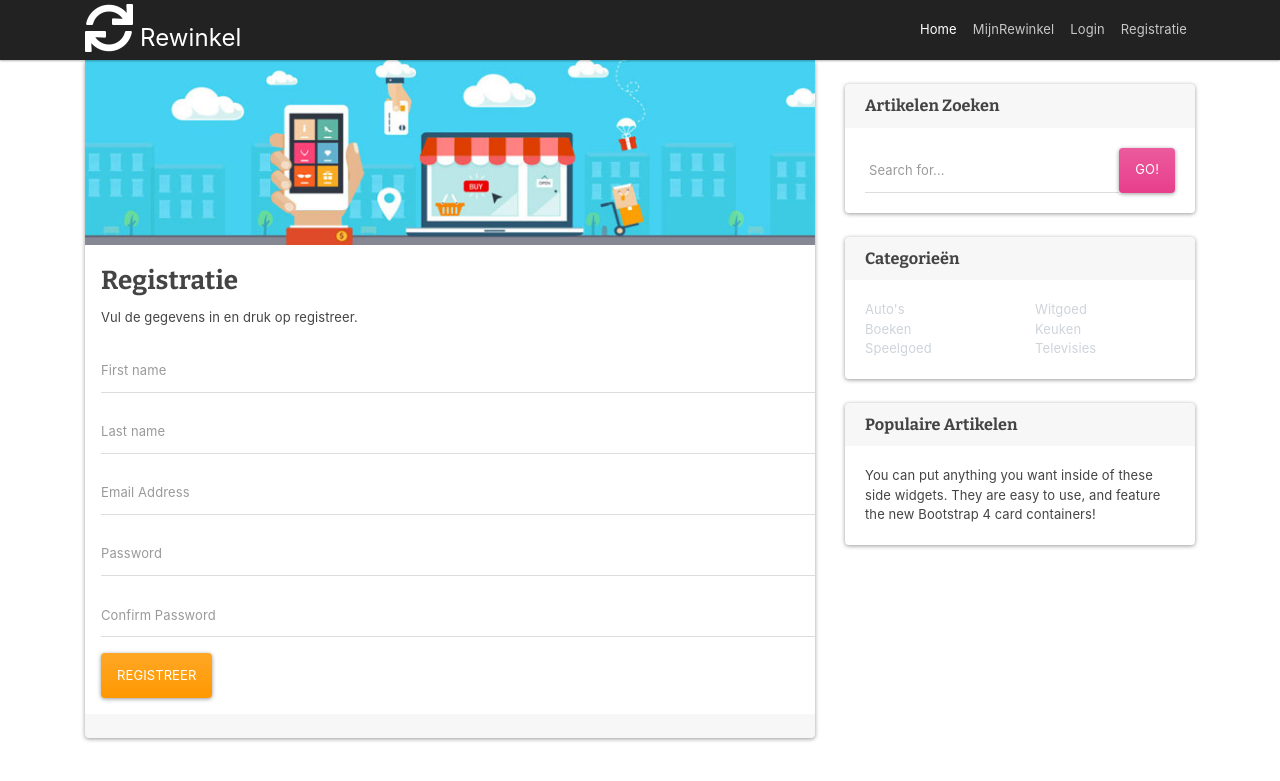
After one commit to BasvanEvelingen/Weekopdracht_6, a PHP site: page /registration.php in a window 1280 px wide. The commit adds this page. Shown: the top 781 px of the page. Run offline with PHP 8.4, Linux system fonts and the light colour scheme; some libraries are stand-ins or nearby versions; some web fonts are replaced.

Commit message:
Tweede commit diverse veranderingen

```diff
--- a/css/custom.css
+++ b/css/custom.css
@@ -2,3 +2,18 @@ h1, h2, h3, h4, h5, h6 {
     font-family: Bitter,sans-serif;
     font-weight: 700;
 }
+.topnavigatie {
+    max-height: 60px;
+    transition: top 0.3s;
+}
+body {
+    padding-top: 60px;
+  }
+  @media (max-width: 979px) {
+    body {
+      padding-top: 0px;
+    }
+  }
+.cbody {
+  padding-left: 1rem;
+}
--- a/includes/header.php
+++ b/includes/header.php
@@ -8,6 +8,7 @@
     <title>Rewinkel</title>
 
     <link href="https://fonts.googleapis.com/css?family=Bitter:400,400i,700" rel="stylesheet">
+    <link href="https://use.fontawesome.com/releases/v5.6.0/css/all.css" integrity="sha384-aOkxzJ5uQz7WBObEZcHvV5JvRW3TUc2rNPA7pe3AwnsUohiw1Vj2Rgx2KSOkF5+h" crossorigin="anonymous" rel="stylesheet">
     <link href="css/basmateria.css" rel="stylesheet">
     <link href="css/custom.css" rel="stylesheet">
 
--- a/includes/navigation.php
+++ b/includes/navigation.php
@@ -1,6 +1,6 @@
-<nav class="navbar navbar-expand-lg navbar-dark bg-dark fixed-top">
+<nav id="topnavbar" class="navbar navbar-expand-lg navbar-dark bg-dark fixed-top topnavigatie">
       <div class="container">
-        <a class="navbar-brand" href="#">Rewinkel</a>
+        <a class="navbar-brand" href="#"><i class="fas fa-sync fa-2x"></i> Rewinkel</a>
         <button class="navbar-toggler" type="button" data-toggle="collapse" data-target="#navbarResponsive" aria-controls="navbarResponsive" aria-expanded="false" aria-label="Toggle navigation">
           <span class="navbar-toggler-icon"></span>
         </button>
@@ -12,13 +12,13 @@
               </a>
             </li>
             <li class="nav-item">
-              <a class="nav-link" href="#">About</a>
+              <a class="nav-link" href="#">MijnRewinkel</a>
             </li>
             <li class="nav-item">
-              <a class="nav-link" href="#">Services</a>
+              <a class="nav-link" href="#">Login</a>
             </li>
             <li class="nav-item">
-              <a class="nav-link" href="#">Contact</a>
+              <a class="nav-link" href="registration.php">Registratie</a>
             </li>
           </ul>
         </div>
--- a/index.php
+++ b/index.php
@@ -16,10 +16,6 @@
 
         <!-- Blog Entries Column -->
         <div class="col-md-8">
-
-          <h1 class="my-4">Artikelen
-            <small>te koop</small>
-          </h1>
 
           <!-- Blog Post -->
           <div class="card mb-4">
--- /dev/null
+++ b/registration.php
@@ -0,0 +1,71 @@
+ <!-- header -->
+ <?php
+ include "includes/header.php";
+ ?>
+
+ <!-- Navigation -->
+  <?php
+  include "includes/navigation.php";
+  ?>
+
+
+    <!-- Page Content -->
+    <div class="container">
+
+      <div class="row">
+
+        <!-- Blog Entries Column -->
+        <div class="col-md-8">
+
+          <!-- Blog Post -->
+          <div class="card mb-4">
+            <img class="card-img-top" src="images/MarketPlace.jpg" alt="Card image cap">
+            <div class="card-body cbody">
+              <h2 class="card-title">Registratie</h2>
+              <p class="card-text">Vul de gegevens in en druk op registreer.</p>
+            </div>
+            <div class="cbody">
+            <div class="form-group">
+              <input type="text" name="name" id="name" tabindex="1" class="form-control" placeholder="First name" value="">
+            </div>
+            <div class="form-group">
+              <input type="text" name="surname" id="surname" tabindex="1" class="form-control" placeholder="Last name" value="">
+            </div>
+            <div class="form-group">
+              <input type="email" name="email" id="email" tabindex="1" class="form-control" placeholder="Email Address" value="">
+            </div>
+            <div class="form-group">
+              <input type="password" name="password" id="password2" tabindex="2" class="form-control" placeholder="Password">
+            </div>
+            <div class="form-group">
+              <input type="password" name="confirm-password" id="confirm-password" tabindex="2" class="form-control" placeholder="Confirm Password">
+            </div>
+            <div class="form-group">
+              <div class="row">
+                <div class="col-sm-6 col-sm-offset-3">
+                  <input type="button" name="register-submit" id="register-submit" tabindex="4" class="btn btn-warning" value="Registreer">
+                </div>
+              </div>
+            </div>
+            </div>
+            <div class="card-footer text-muted">
+            </div>
+          </div>
+
+
+
+        </div>
+
+ <!-- Sidebar Widgets Column -->
+<?php
+include "includes/sidebar.php";
+?>
+
+
+        </div>
+
+      </div>
+      <!-- /.row -->
+
+    </div>
+    <!-- /.container -->
```
Also changed, not shown: admin/index.html (deleted, +0 -13 lines), js/custom.js (added, +11 -0 lines), lib/authorisation.php (deleted, +0 -52 lines), lib/user.php (added, +252 -0 lines), images/MarketPlace.jpg (added), 3 other files.
